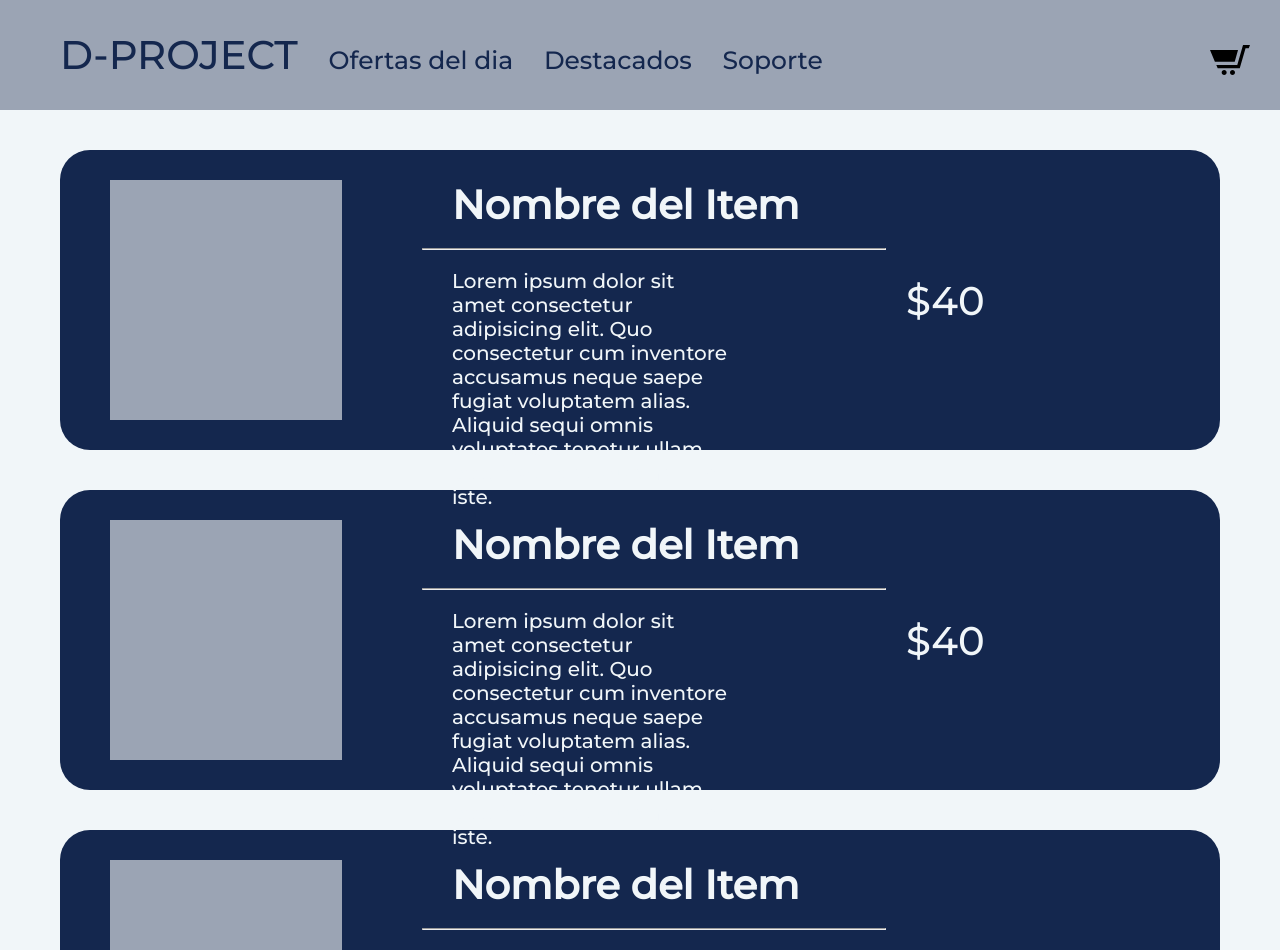
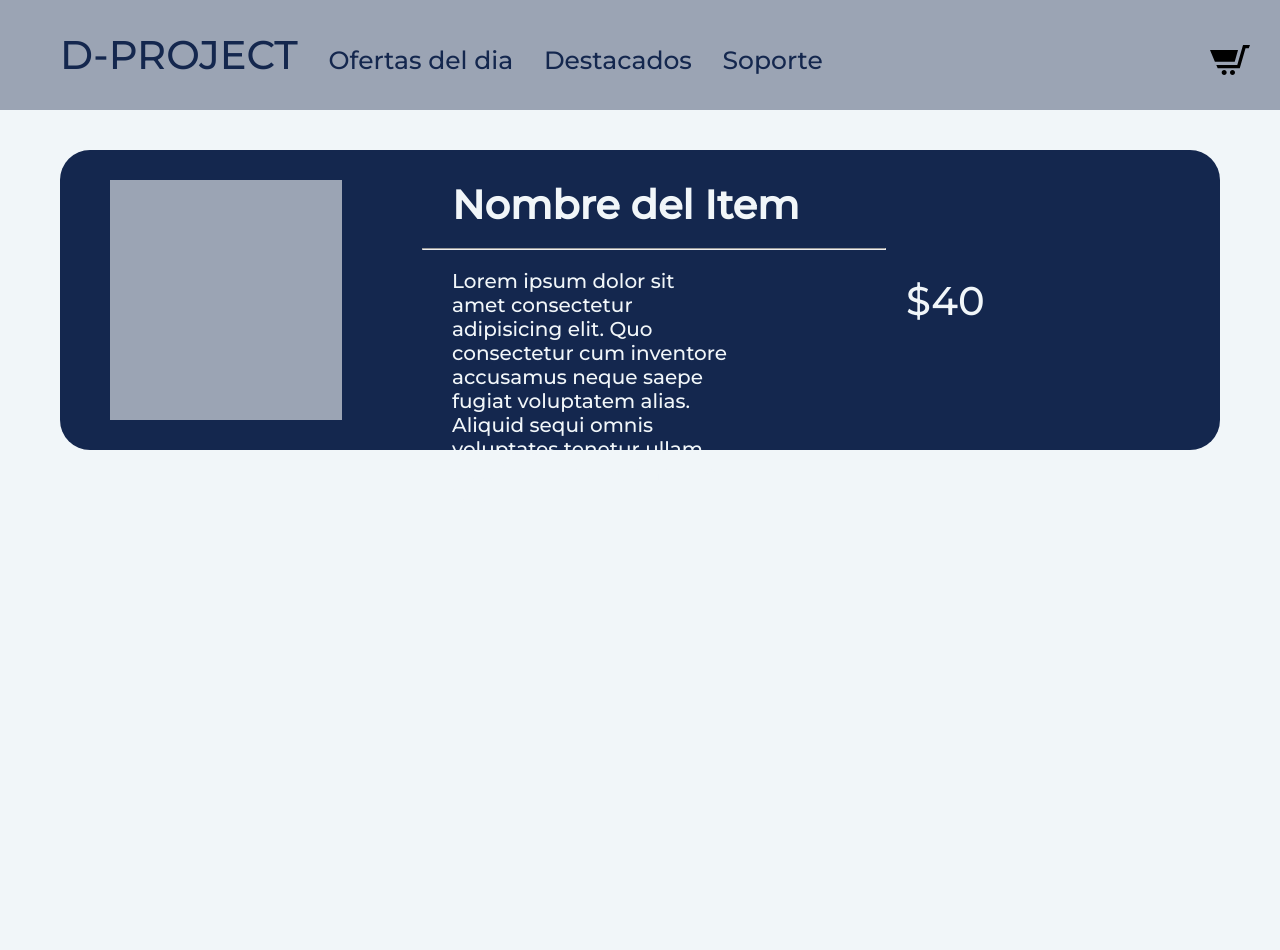
Before and after one commit to TioDanx/d-project, a React (Create React App) app: page / in a window 1280 px wide. Shown: the top 950 px of the page. After the commit the page ends 800 px from the top, so only its background shows below. Built offline with nearby package versions, Linux system fonts and the light colour scheme.

Commit message:
correcciones

```diff
--- a/src/App.js
+++ b/src/App.js
@@ -1,15 +1,13 @@
 import React from 'react';
-import NavBar from './components/NavBar/NavBar.js';
+import NavBar from './components/NavBar/NavBar';
 import './App.css';
-import ItemListContainer from './components/ItemListContainer/ItemListContainer.js';
+import ItemListContainer from './components/ItemListContainer/ItemListContainer';
 
 function App() {
   return (
     <div className="App">
       <NavBar />
       <ItemListContainer />
-      <ItemListContainer />
-      <ItemListContainer />
     </div>
   );
 }
--- a/src/components/NavBar/NavBar.js
+++ b/src/components/NavBar/NavBar.js
@@ -1,5 +1,5 @@
 import React from 'react';
-import CartWidget from '../CartWidget/CartWidget.js'
+import CartWidget from '../CartWidget/CartWidget'
 import './NavBar.css';
 
 function NavBar() {
```
